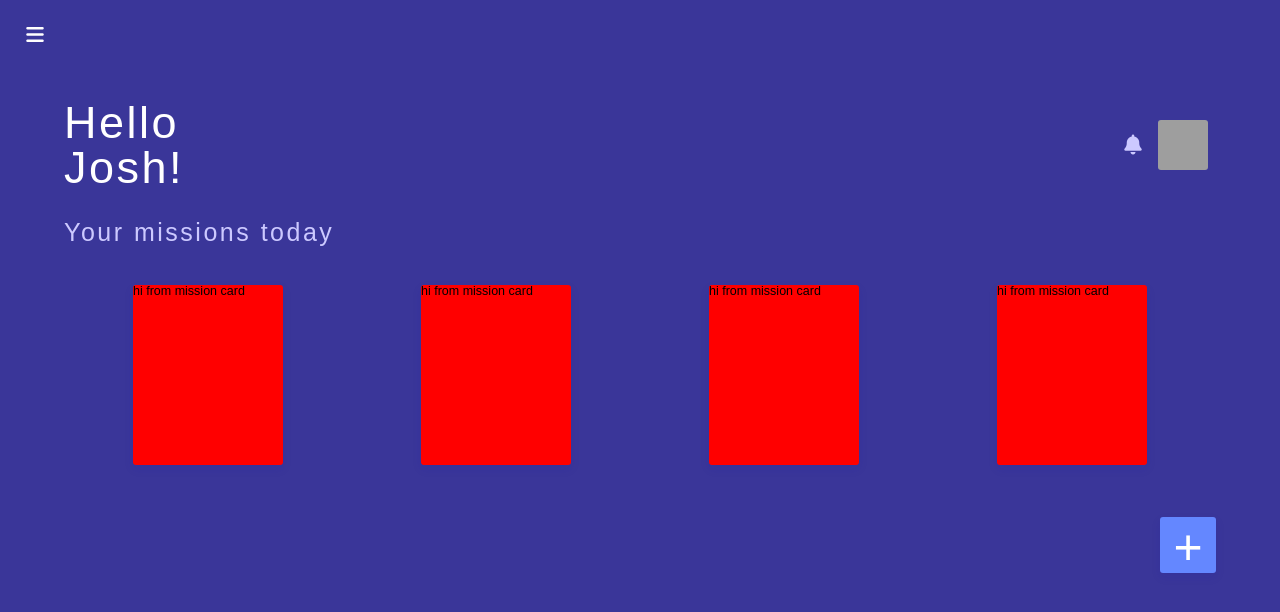
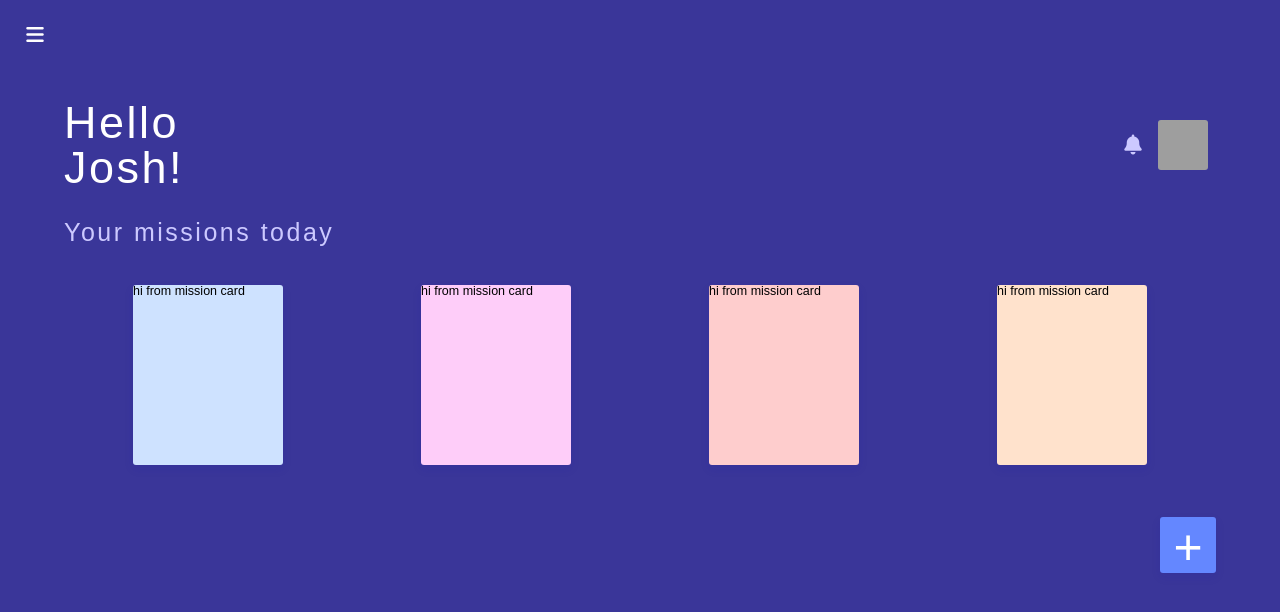
Before and after one commit to BloomTech-Labs/refresh-fe, a React (Create React App) app: page /dashboard in a window 1280 px wide. Shown: the top 612 px of the page. Built offline with nearby package versions, Linux system fonts and the light colour scheme; grey boxes are pictures that could not be loaded.

Commit message:
get dynamic color rendering based on color props working

```diff
--- a/src/views/dashboard/Dashboard.js
+++ b/src/views/dashboard/Dashboard.js
@@ -74,7 +74,11 @@ const Dashboard = props => {
 
                 <MissionHub>
                     {dummyMissions.map(mission => {
-                            return <MissionCard />
+                            return (
+                                <MissionCard
+                                    color={mission.color}
+                                />
+                            )
                         })}
                 </MissionHub>
 
--- a/src/views/dashboard/MissionCard.js
+++ b/src/views/dashboard/MissionCard.js
@@ -7,9 +7,11 @@ import styled from 'styled-components';
 import { test, flex } from '../../styles/global/Mixins';
 
 // COMPONENT
-const MissionCard = () => {
+const MissionCard = props => {
+    console.log('checking props:',props.color)
+
     return (
-        <Container>
+        <Container color={props.color}>
             hi from mission card
         </Container>
     );
@@ -22,7 +24,7 @@ const Container = styled.div`
     box-shadow: 0px 4px 10px rgba(21, 15, 172, 0.1);
     border-radius: 3px;
     margin: 1rem 0.5rem;
-    ${test.redBg}
+    background-color: ${props => props.color};
 `
 
 // EXPORT
```
